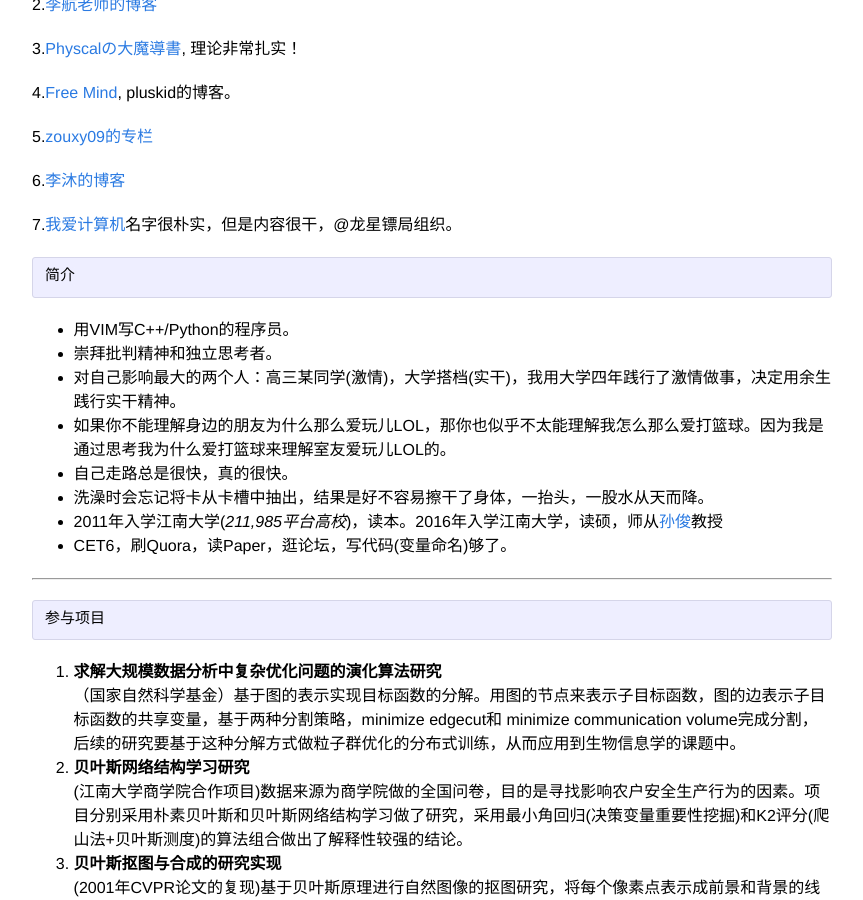
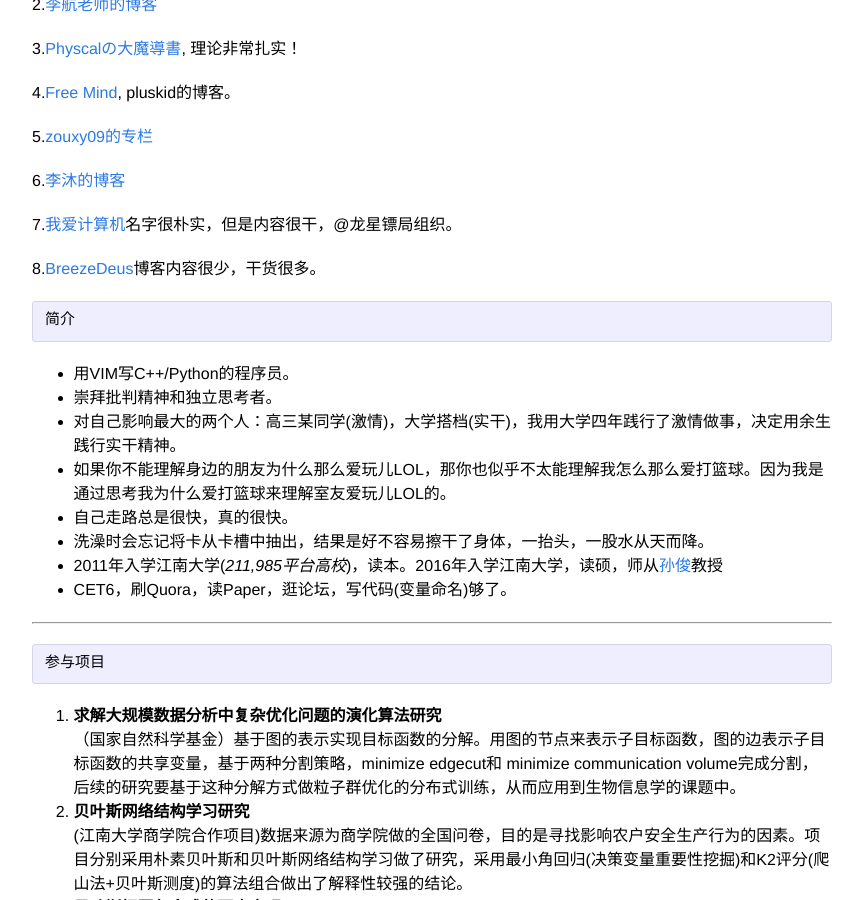
Before and after one commit to zhpmatrix/zhpmatrix.github.io, a Jekyll site: the page built from about.md, in a window 1280 px wide and 900 px high, scrolled down 518 px. Shown: the whole window, without its empty margins (208-1071 px from the left). Built offline with Jekyll 4.4.1, drawn with Linux system fonts in a browser that asks for light colours; comment, search, counter and statistics services are not loaded.

Commit message:
add blog

```diff
--- a/about.md
+++ b/about.md
@@ -32,6 +32,8 @@ permalink: /about/
 6.[李沐的博客](https://mli.github.io/)
 
 7.[我爱计算机](http://www.52cs.org/)名字很朴实，但是内容很干，@龙星镖局组织。
+
+8.[BreezeDeus](https://breezedeus.github.io/)博客内容很少，干货很多。
 
     简介
 
```
